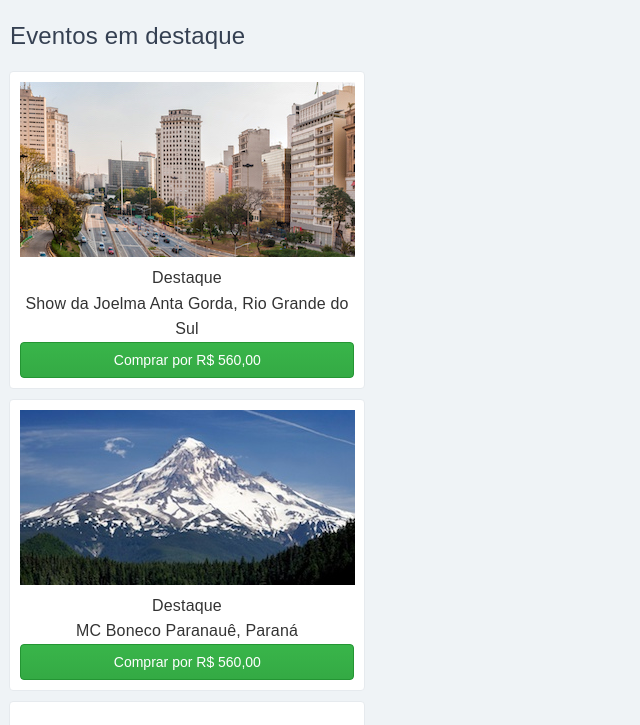
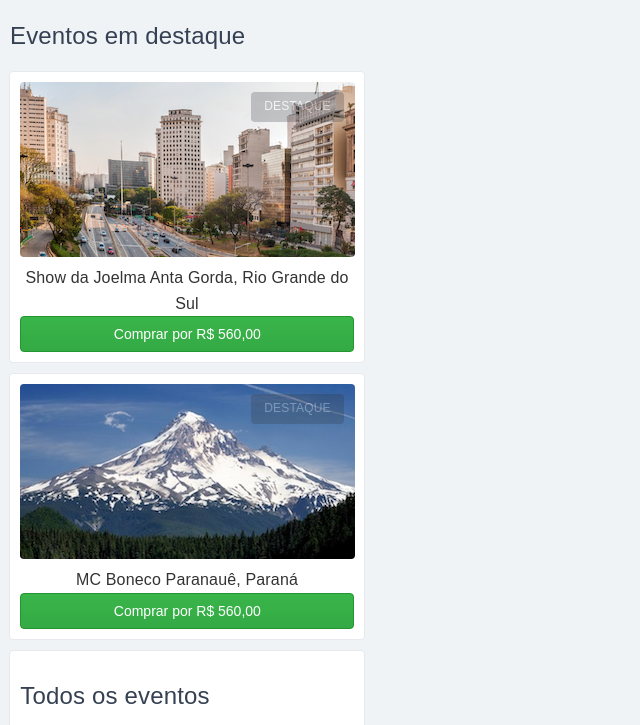
Before and after one commit to peagha/front-end, a plain HTML site: page index.html in a window 1280 px wide. Shown: the part 73-798 px from the top of the page, without its empty margins (0-640 px from the left). Drawn offline with nearby package versions, Linux system fonts and the light colour scheme; files that its build step writes are made by us from their sources.

Commit message:
Add featured label over the image.

```diff
--- a/index.html
+++ b/index.html
@@ -30,7 +30,7 @@
         <!-- TODO: aqui deveria ser um cabeçalho? -->
         <ul>
           <li class="body-box center-text">
-            <div>
+            <div class="image-with-label">
               <img src="/images/sp.jpg" alt="event image"/>
               <span>Destaque</span>
             </div>
@@ -44,7 +44,7 @@
           </li>
 
           <li class="body-box center-text">
-            <div>
+            <div class="image-with-label">
               <img src="/images/mountain.jpg" alt="event image"/>
               <span>Destaque</span>
             </div>
--- a/scss/components/index.scss
+++ b/scss/components/index.scss
@@ -61,3 +61,27 @@ h1 {
 .center-text {
   text-align: center;
 }
+
+.image-with-label {
+  // span's parent position must be relative, otherwise it will
+  // calculate its position related to the body (or the next relative parent)
+  position: relative;
+}
+
+// TODO: setting the border radius for the image like this feels wrong
+.image-with-label img {
+  border-radius: 4px;
+}
+
+.image-with-label span {
+  position: absolute;
+  right: 10px;
+  top: 10px;
+  background-color: #31353e;
+  color: #fff;
+  padding: 5px 13px;
+  border-radius: 4px;
+  opacity: 0.25;
+  font-size: 12px;
+  text-transform: uppercase;
+}
```
